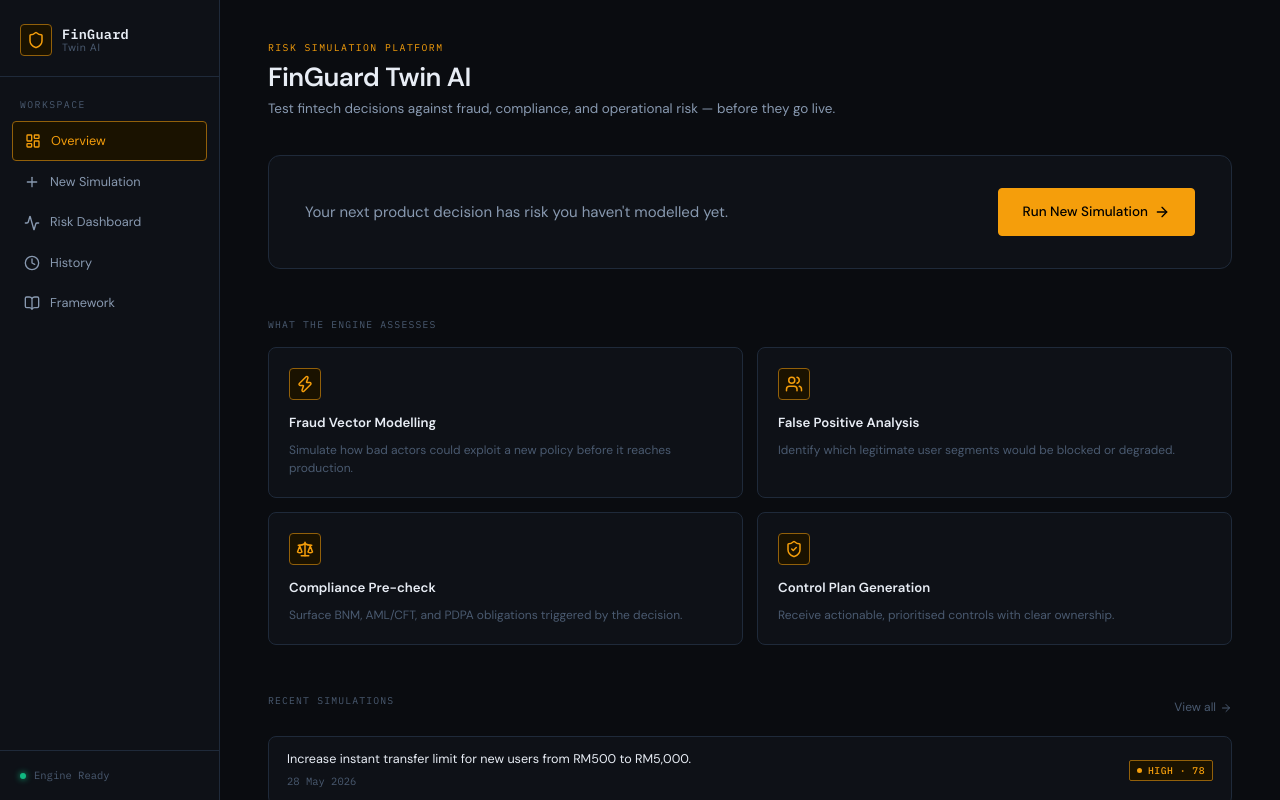
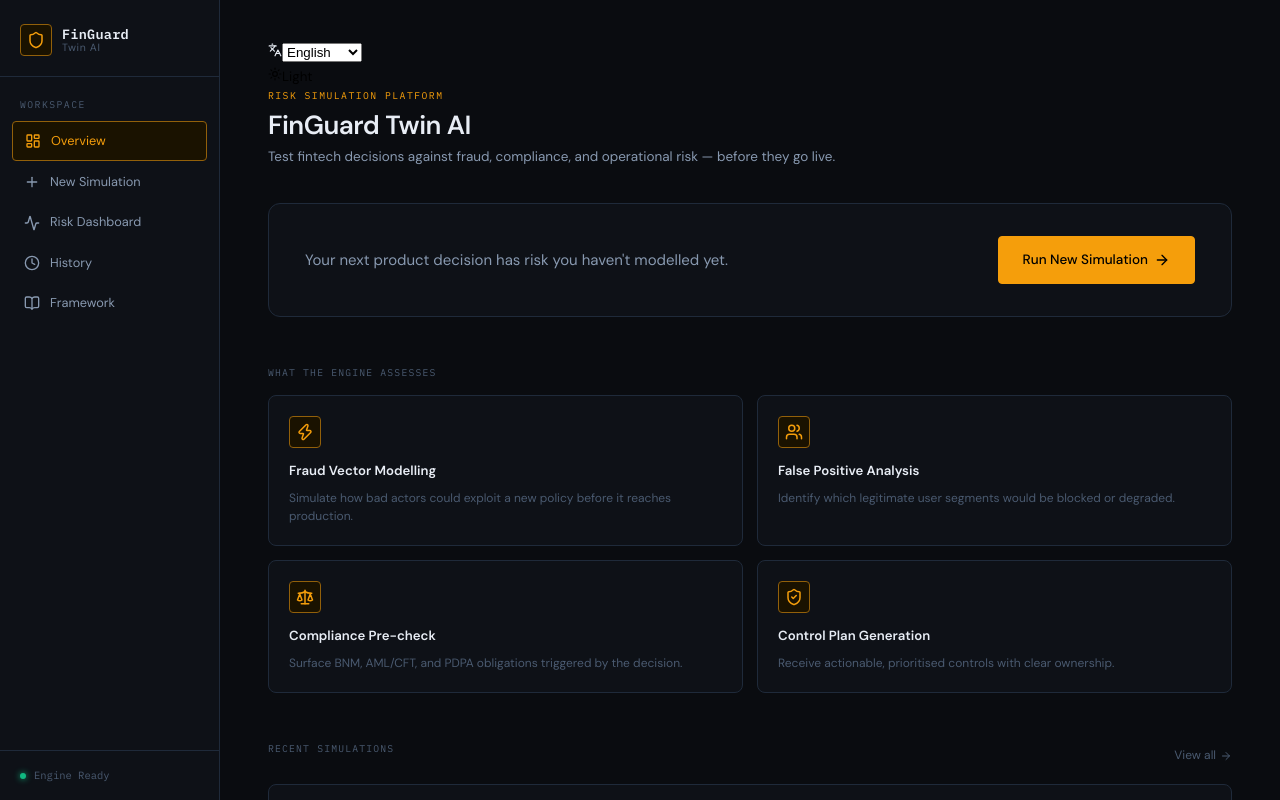
Before and after one commit to EvaCeryana/Finguard-TwinAI, a React (Vite) app: page / in a window 1280 px wide. Shown: the top 800 px of the page. Built offline with nearby package versions, Linux system fonts and the light colour scheme.

Commit message:
Update AppShell.tsx

```diff
--- a/src/components/AppShell.tsx
+++ b/src/components/AppShell.tsx
@@ -1,11 +1,74 @@
+import { useEffect, useState } from "react";
 import { Outlet } from "react-router-dom";
+import { Languages, Moon, Sun } from "lucide-react";
 import { Sidebar } from "./Sidebar";
 
+type AppLanguage = "en" | "zh" | "id" | "ms";
+type AppTheme = "dark" | "light";
+
+const LANGUAGE_OPTIONS: { value: AppLanguage; label: string }[] = [
+  { value: "en", label: "English" },
+  { value: "zh", label: "中文" },
+  { value: "id", label: "Indonesia" },
+  { value: "ms", label: "Melayu" },
+];
+
 export function AppShell() {
+  const [language, setLanguage] = useState<AppLanguage>(() => {
+    const saved = localStorage.getItem("finguard-language") as AppLanguage | null;
+    return saved ?? "en";
+  });
+
+  const [theme, setTheme] = useState<AppTheme>(() => {
+    const saved = localStorage.getItem("finguard-theme") as AppTheme | null;
+    return saved ?? "dark";
+  });
+
+  useEffect(() => {
+    document.documentElement.dataset.theme = theme;
+    localStorage.setItem("finguard-theme", theme);
+  }, [theme]);
+
+  useEffect(() => {
+    localStorage.setItem("finguard-language", language);
+    window.dispatchEvent(
+      new CustomEvent("finguard-language-change", {
+        detail: language,
+      })
+    );
+  }, [language]);
+
   return (
     <div className="app-shell">
       <Sidebar />
       <main className="main-content">
+        <div className="app-toolbar" aria-label="Application controls">
+          <div className="language-switcher">
+            <Languages size={14} />
+            <select
+              value={language}
+              onChange={(e) => setLanguage(e.target.value as AppLanguage)}
+              aria-label="Select language"
+            >
+              {LANGUAGE_OPTIONS.map((option) => (
+                <option key={option.value} value={option.value}>
+                  {option.label}
+                </option>
+              ))}
+            </select>
+          </div>
+
+          <button
+            type="button"
+            className="theme-toggle"
+            onClick={() => setTheme((current) => (current === "dark" ? "light" : "dark"))}
+            aria-label="Toggle dark and light mode"
+          >
+            {theme === "dark" ? <Sun size={14} /> : <Moon size={14} />}
+            {theme === "dark" ? "Light" : "Dark"}
+          </button>
+        </div>
+
         <Outlet />
       </main>
     </div>
```
